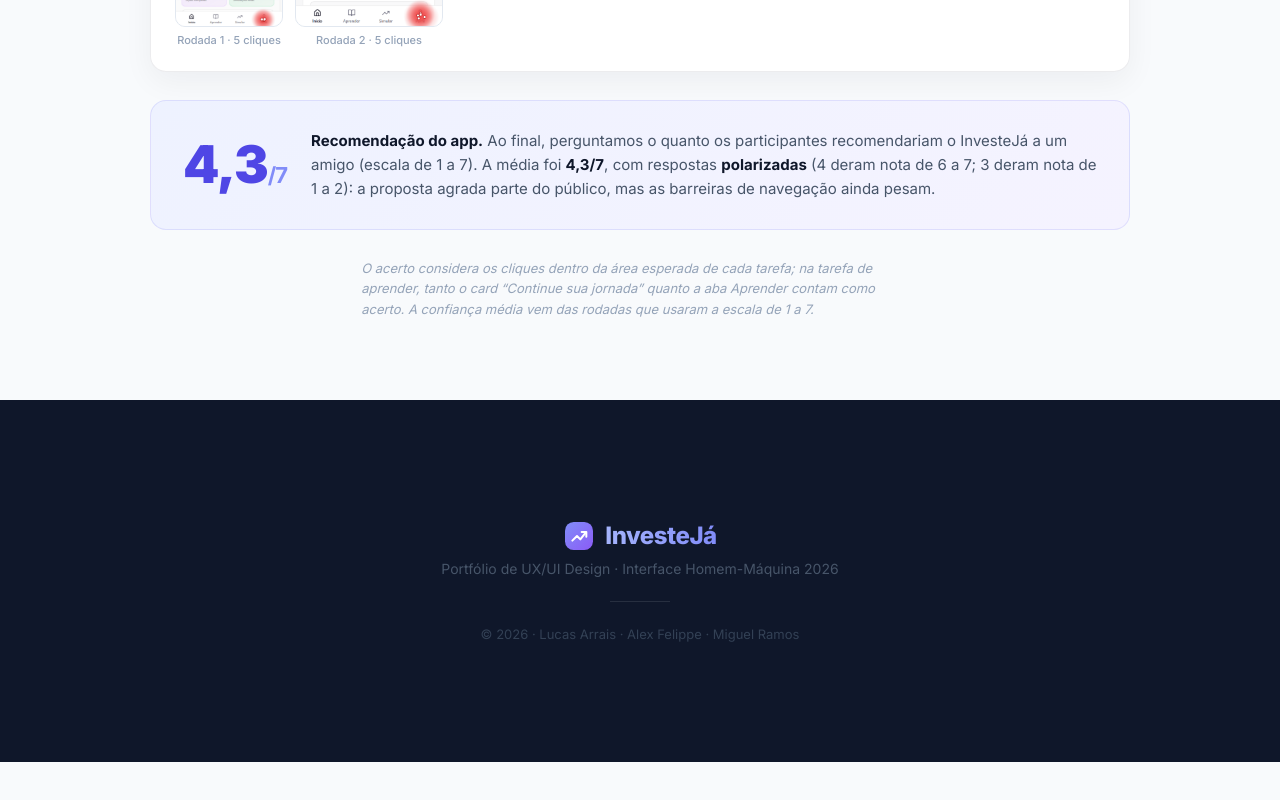
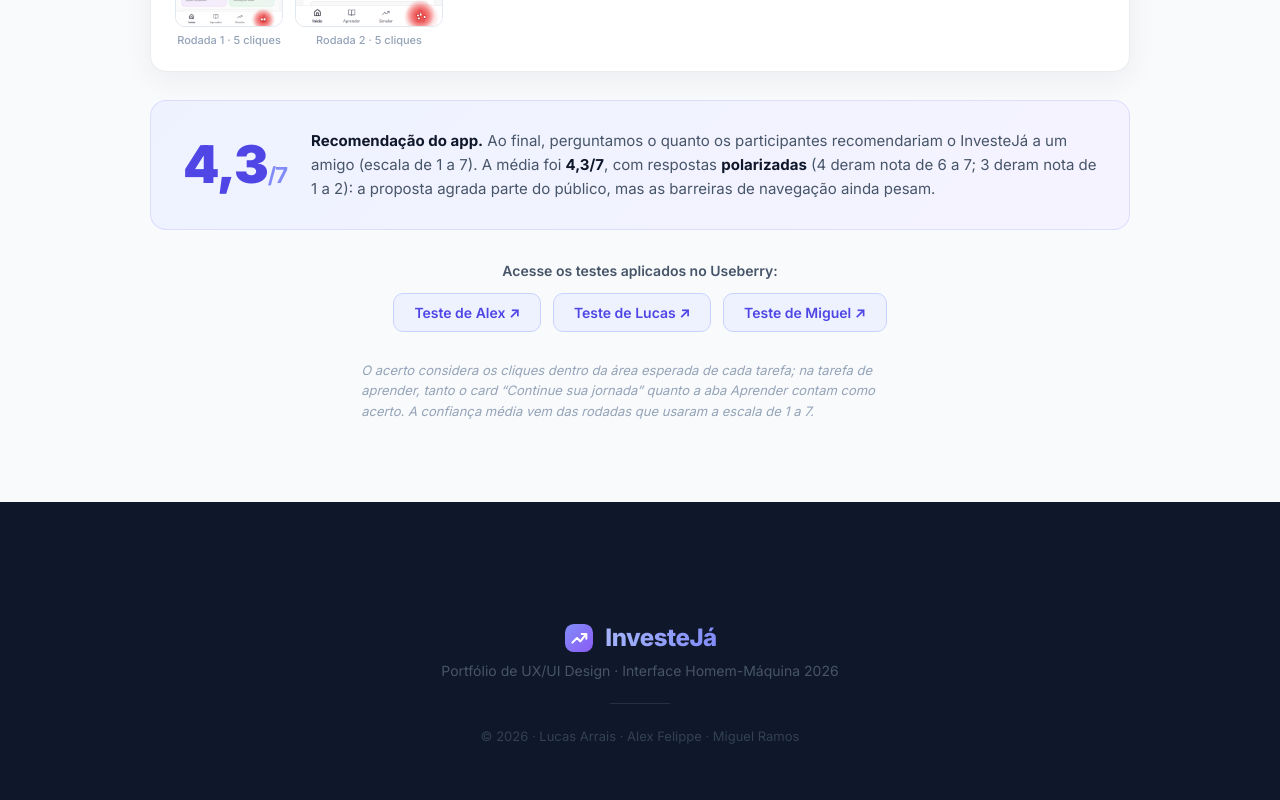
Before and after one commit to LucasArrais/howmightwe-ihm, a React (Create React App) app: page /avaliacao in a window 1280 px wide. Shown: the part 4730-5530 px from the top of the page. Before the commit the page ends 5492 px from the top, so only its background shows below. Built offline with nearby package versions, Linux system fonts and the light colour scheme.

Commit message:
feat(avaliacao): add links to the applied First Click tests
Add a 'Acesse os testes aplicados no Useberry' block in the First Click
section linking to each applicator's test, in alphabetical order
(Alex, Lucas, Miguel).

```diff
--- a/src/sections/FirstClick.js
+++ b/src/sections/FirstClick.js
@@ -1,4 +1,10 @@
 import Section from "../components/Section";
+
+const testesAplicados = [
+  { nome: "Alex", url: "https://app.useberry.com/t/E7Z1cSdH4HbUPd/" },
+  { nome: "Lucas", url: "https://app.useberry.com/t/MP98NE34BIm1fh/" },
+  { nome: "Miguel", url: "https://app.useberry.com/t/z6EcbFAxtBUWov/" },
+];
 
 const tarefas = [
   {
@@ -146,6 +152,25 @@
           </div>
         </div>
 
+        <div className="fc-links" data-reveal>
+          <span className="fc-links-label">
+            Acesse os testes aplicados no Useberry:
+          </span>
+          <div className="fc-links-row">
+            {testesAplicados.map((t) => (
+              <a
+                key={t.url}
+                href={t.url}
+                target="_blank"
+                rel="noopener noreferrer"
+                className="fc-link"
+              >
+                Teste de {t.nome} ↗
+              </a>
+            ))}
+          </div>
+        </div>
+
         <p className="fc-note">
           O acerto considera os cliques dentro da área esperada de cada tarefa; na
           tarefa de aprender, tanto o card “Continue sua jornada” quanto a aba Aprender
--- a/src/styles/global.css
+++ b/src/styles/global.css
@@ -1299,6 +1299,44 @@
   color: #0f172a;
 }
 
+.fc-links {
+  margin-top: 32px;
+  text-align: center;
+}
+
+.fc-links-label {
+  display: block;
+  font-size: 14px;
+  font-weight: 600;
+  color: #475569;
+  margin-bottom: 14px;
+}
+
+.fc-links-row {
+  display: flex;
+  flex-wrap: wrap;
+  gap: 12px;
+  justify-content: center;
+}
+
+.fc-link {
+  display: inline-block;
+  padding: 10px 20px;
+  border-radius: 10px;
+  border: 1.5px solid #c7d2fe;
+  background: #eef2ff;
+  color: #4f46e5;
+  text-decoration: none;
+  font-weight: 600;
+  font-size: 14px;
+  transition: background 0.2s, transform 0.2s;
+}
+
+.fc-link:hover {
+  background: #e0e7ff;
+  transform: translateY(-2px);
+}
+
 .fc-note {
   font-size: 13px;
   color: #94a3b8;
```
